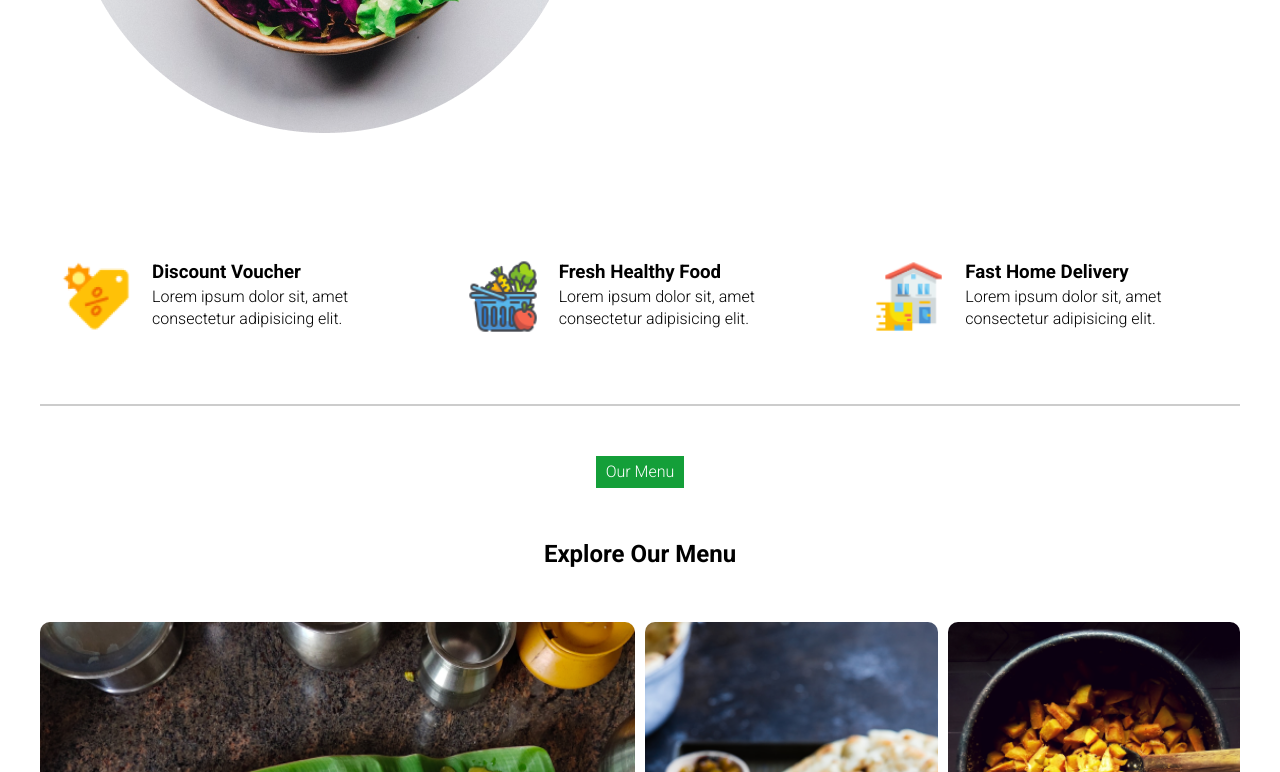
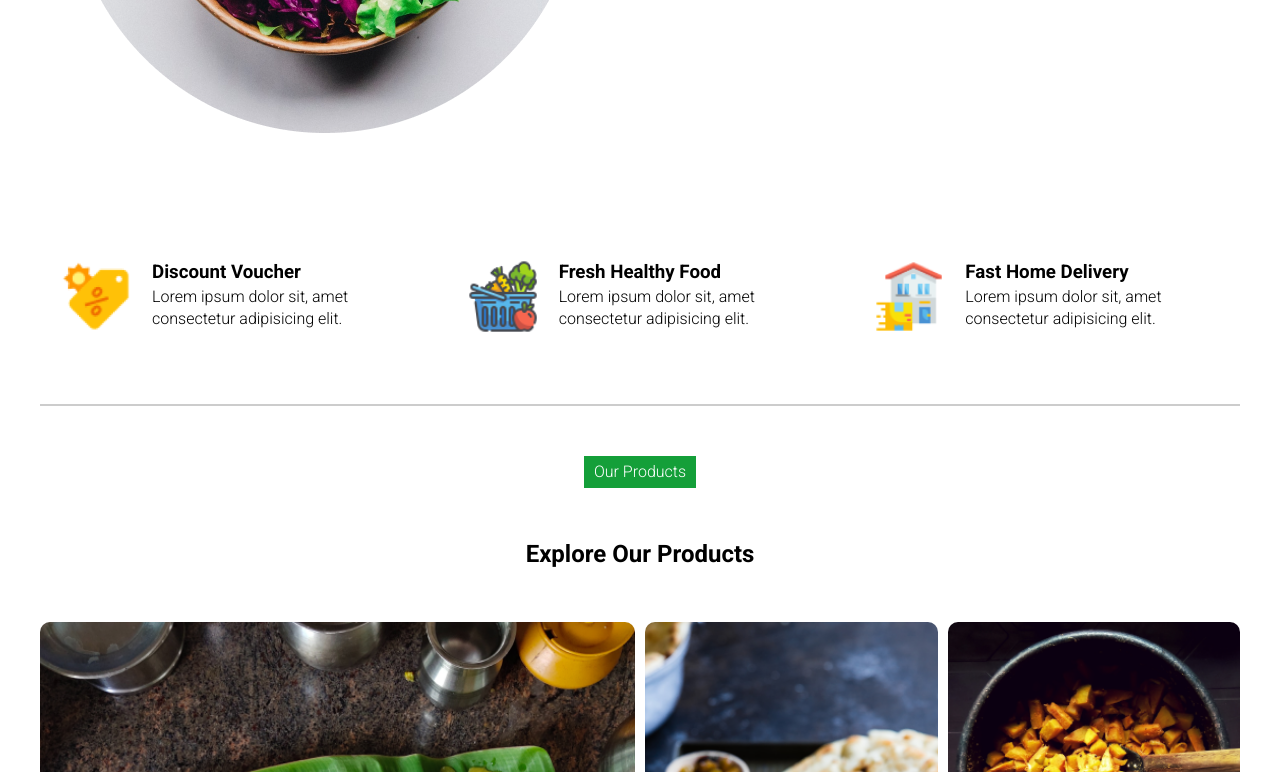
Before and after one commit to GeetaStationery/test, a plain HTML site: page index.html in a window 1280 px wide. Shown: the part 433-1205 px from the top of the page. Drawn offline with Linux system fonts and the light colour scheme.

Commit message:
Update index.html

```diff
--- a/index.html
+++ b/index.html
@@ -55,8 +55,8 @@
       </section>
       <div class="divider"></div>
       <div class="menu">
-        <div class="tag">Our Menu</div>
-        <h2>Explore Our Menu</h2>
+        <div class="tag">Our Products</div>
+        <h2>Explore Our Products </h2>
 
         <div class="grid">
           <div class="item1">
```
